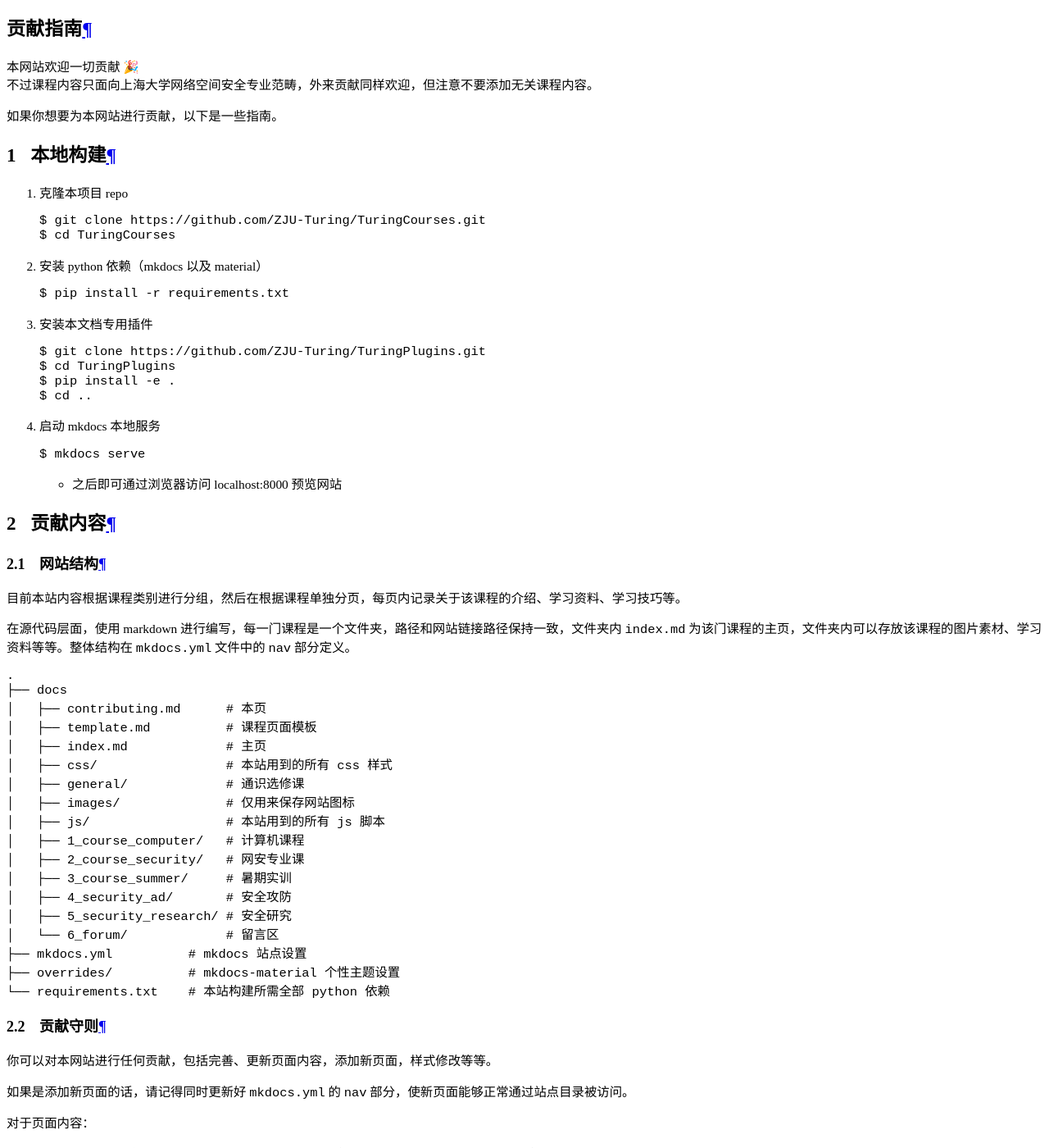
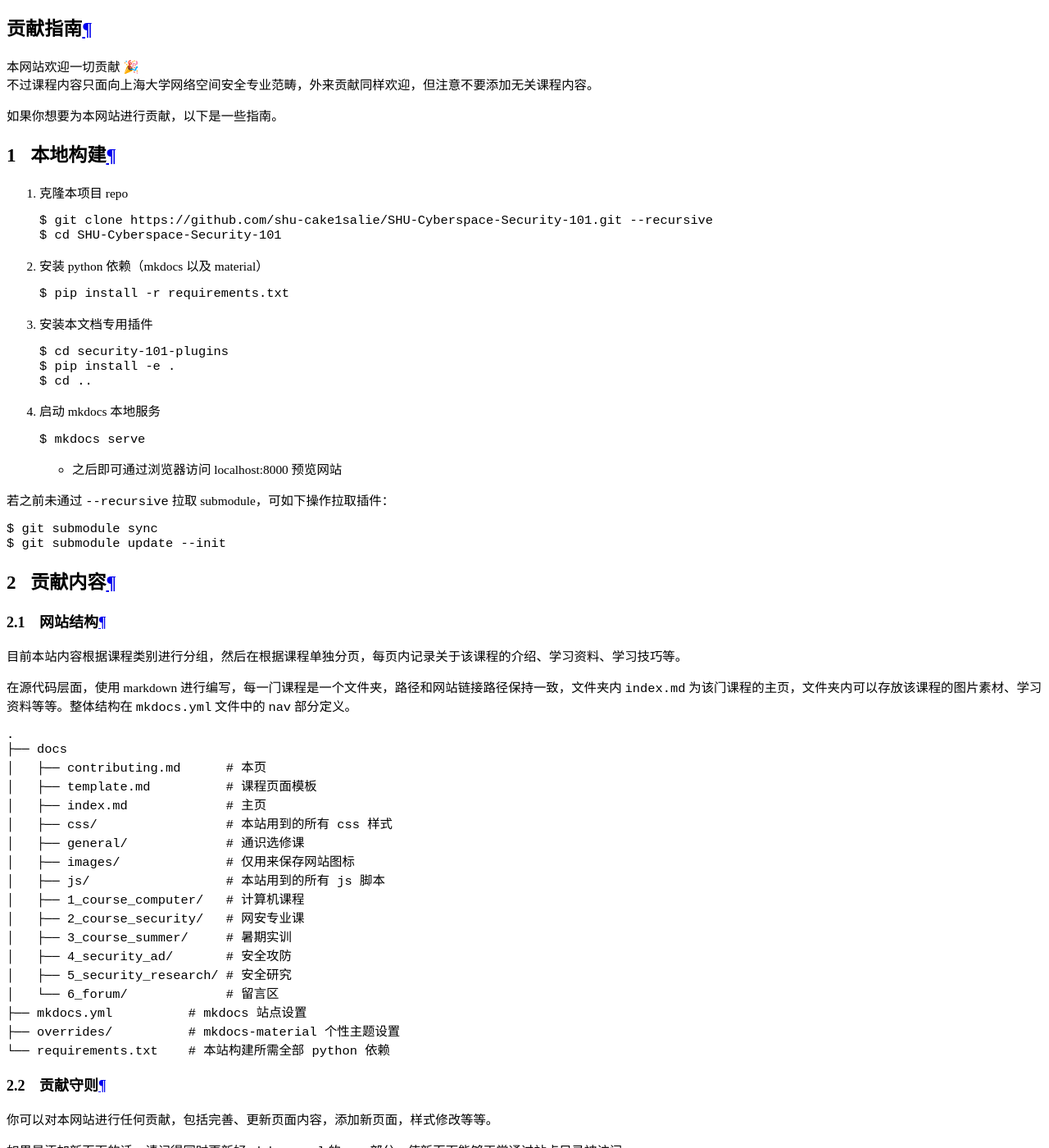
Before and after one commit to shu-cake1salie/SHU-Cyberspace-Security-101, an MkDocs documentation site: the page built from docs/contribute.md, in a window 1280 px wide and 1400 px high, scrolled down 14731 px. Shown: the whole window at 82% size. Built offline with MkDocs 1.6.1 and Material for MkDocs 9.7.7, drawn with Linux system fonts in a browser that asks for light colours; comment, search, counter and statistics services are not loaded; some of the changed text lies outside the part shown.

Commit message:
docs: update Contribute Tutorial

````diff
--- a/docs/contributing.md
+++ b/docs/contribute.md
@@ -8,8 +8,8 @@
 ## 本地构建
 1. 克隆本项目 repo
     ```shell
-    $ git clone https://github.com/ZJU-Turing/TuringCourses.git
-    $ cd TuringCourses
+    $ git clone https://github.com/shu-cake1salie/SHU-Cyberspace-Security-101.git --recursive
+    $ cd SHU-Cyberspace-Security-101
     ```
 2. 安装 python 依赖（mkdocs 以及 material）
     ```shell
@@ -17,8 +17,7 @@
     ```
 3. 安装本文档专用插件
     ```shell
-    $ git clone https://github.com/ZJU-Turing/TuringPlugins.git
-    $ cd TuringPlugins
+    $ cd security-101-plugins
     $ pip install -e .
     $ cd ..
     ```
@@ -27,6 +26,13 @@
     $ mkdocs serve
     ```
     - 之后即可通过浏览器访问 localhost:8000 预览网站
+
+若之前未通过 `--recursive` 拉取 submodule，可如下操作拉取插件：
+
+```shell
+$ git submodule sync
+$ git submodule update --init
+```
 
 ## 贡献内容
 ### 网站结构
--- a/mkdocs.yml
+++ b/mkdocs.yml
@@ -9,7 +9,7 @@ copyright: Copyright &copy; 2023 SHU-Cake1salie
 nav:
   - 主页:
       - index.md
-      - 贡献指南: contributing.md
+      - 贡献指南: contribute.md
       - 网站结构: structure.md
       - 课程页面模板: template.md
       - 更新历史: changelog.md
````
Also changed, not shown: other parts of docs/contribute.md (+2 -2 lines).
